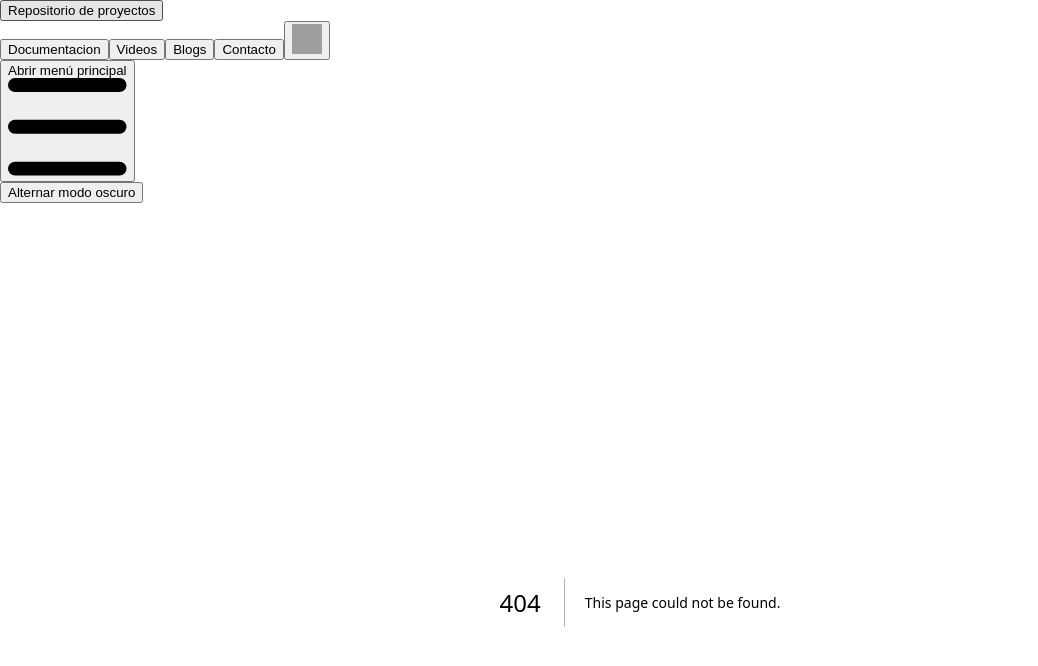
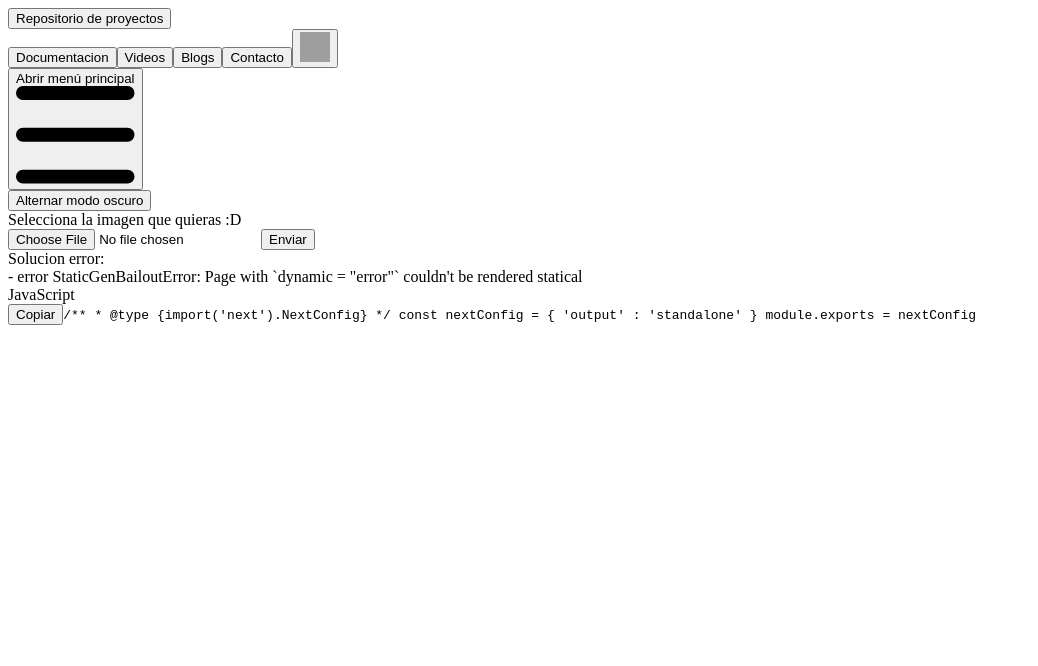
Before and after one commit to LsrkMateo/Central-repo, a Next.js app: page /videos/subida-imagenes in a window 1280 px wide. Before the commit this address had no page. Shown: the top 666 px of the page, without its empty margins (0-1038 px from the left). Built offline with nearby package versions, Linux system fonts and the light colour scheme; grey boxes are pictures that could not be loaded.

Commit message:
Video: NextJS + cloudinary

```diff
--- a/next.config.js
+++ b/next.config.js
@@ -2,7 +2,7 @@
  * @type {import('next').NextConfig}
  */
 const nextConfig = {
-  "output" : "export"
+  "output" : "standalone"
 }
 
 module.exports = nextConfig
--- a/package.json
+++ b/package.json
@@ -12,6 +12,7 @@
     "aos": "^2.3.4",
     "autoprefixer": "10.4.15",
     "axios": "^1.5.0",
+    "cloudinary": "^1.40.0",
     "date-fns": "^2.30.0",
     "eslint": "8.48.0",
     "eslint-config-next": "13.4.19",
--- /dev/null
+++ b/src/app/videos/subida-imagenes/page.jsx
@@ -0,0 +1,64 @@
+"use client";
+import React from "react";
+import CodeBlock from "@/components/CodeBlock";
+import { useState } from "react";
+function page() {
+  const [file, setFile] = useState(null);
+  const [imageUrl, setImageUrl] = useState(null);
+  return (
+    <div>
+      <div className="min-h-screen p-8 dark:bg-gray-950 dark:text-white bg-gray-200">
+      <div className="text-5xl font-bold dark:text-white text-black mb-5">
+        Selecciona la imagen que quieras :D
+        </div>
+        <div className="text-4xl font-bold dark:text-white text-black">
+          <form
+            onSubmit={async (e) => {
+              e.preventDefault();
+
+              const formData = new FormData();
+              formData.append("file", file);
+
+              const response = await fetch("../../../api/upload", {
+                method: "POST",
+                body: formData,
+              });
+              const data = await response.json();
+
+              setImageUrl(data.url);
+            }}
+          >
+            <input
+              type="file"
+              onChange={(e) => {
+                setFile(e.target.files[0]);
+              }}
+            />
+            <button className="mb-20"> Enviar </button>
+          </form>
+          <div className="p-8 mb-10 dark:bg-gray-900 dark:text-white bg-gray-200">
+            {imageUrl && <img src={imageUrl} alt="gato :3" />}
+          </div>
+          <div className="mb-4">Solucion error:</div>
+          <div className="text-lg mb-7">
+            - error StaticGenBailoutError: Page with `dynamic = "error"`
+            couldn't be rendered statical
+          </div>
+          <CodeBlock
+            code="/**
+ * @type {import('next').NextConfig}
+ */
+const nextConfig = {
+  'output' : 'standalone'
+}
+
+module.exports = nextConfig"
+            language="JavaScript"
+          ></CodeBlock>
+        </div>
+      </div>
+    </div>
+  );
+}
+
+export default page;
--- a/src/components/CodeBlock.jsx
+++ b/src/components/CodeBlock.jsx
@@ -30,7 +30,7 @@ const CodeBlock = ({ code, language = "", copyable = true }) => {
           </CopyToClipboard>
         )}
 
-        <code className="block dark:bg-gray-950 dark:text-white bg-gray-200 p-2 rounded-md ">
+        <code className="xs:text-xs sm:text-sm block lg:text-lg xl:text-3xl dark:bg-gray-950 dark:text-white bg-gray-200 p-2 rounded-md ">
           {code}
         </code>
       </div>
```
Also changed, not shown: src/app/api/upload/route.js (added, +43 -0 lines), src/app/videos/page.jsx (+38 -6 lines), 1 other file (tests, documents, lock files or other folders).
